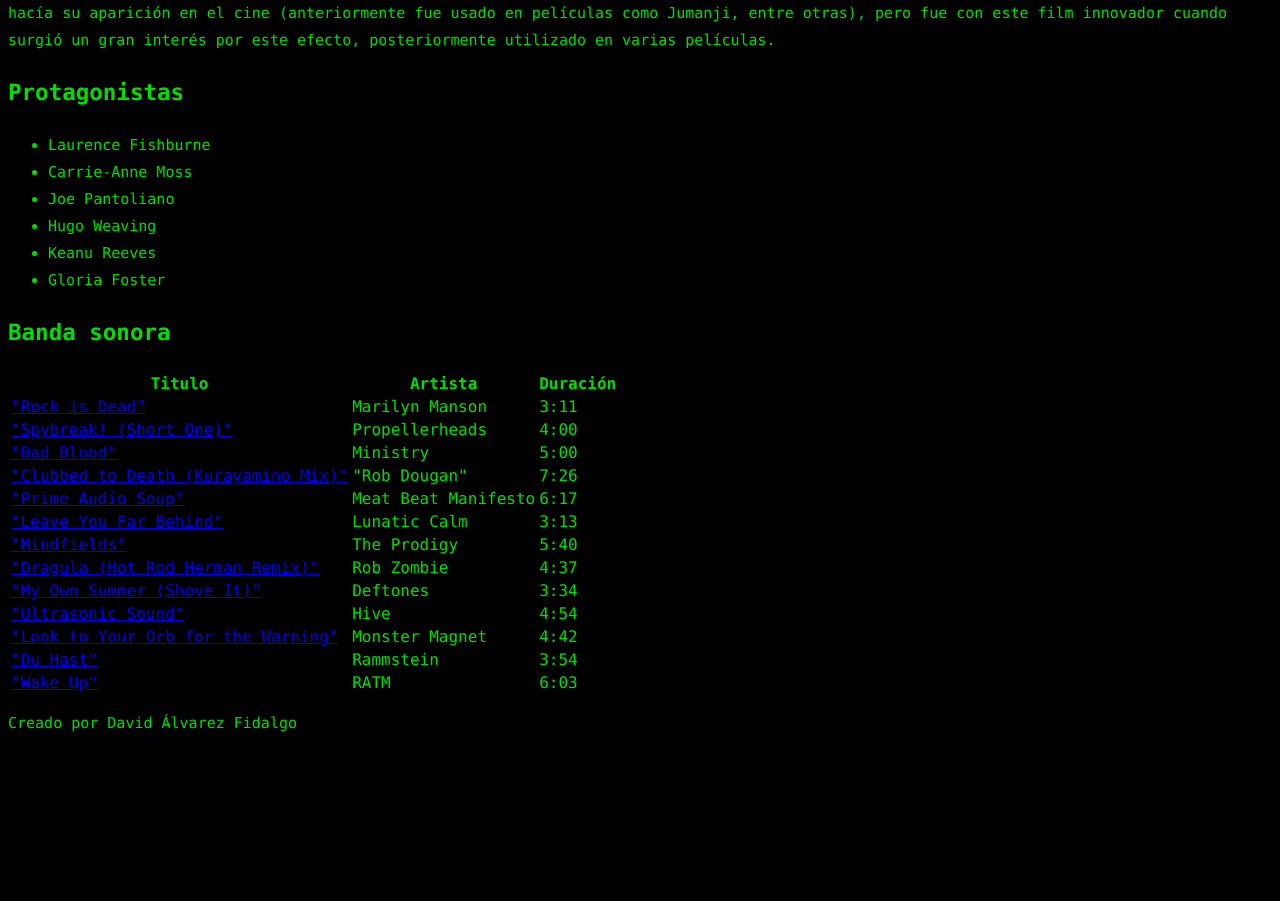
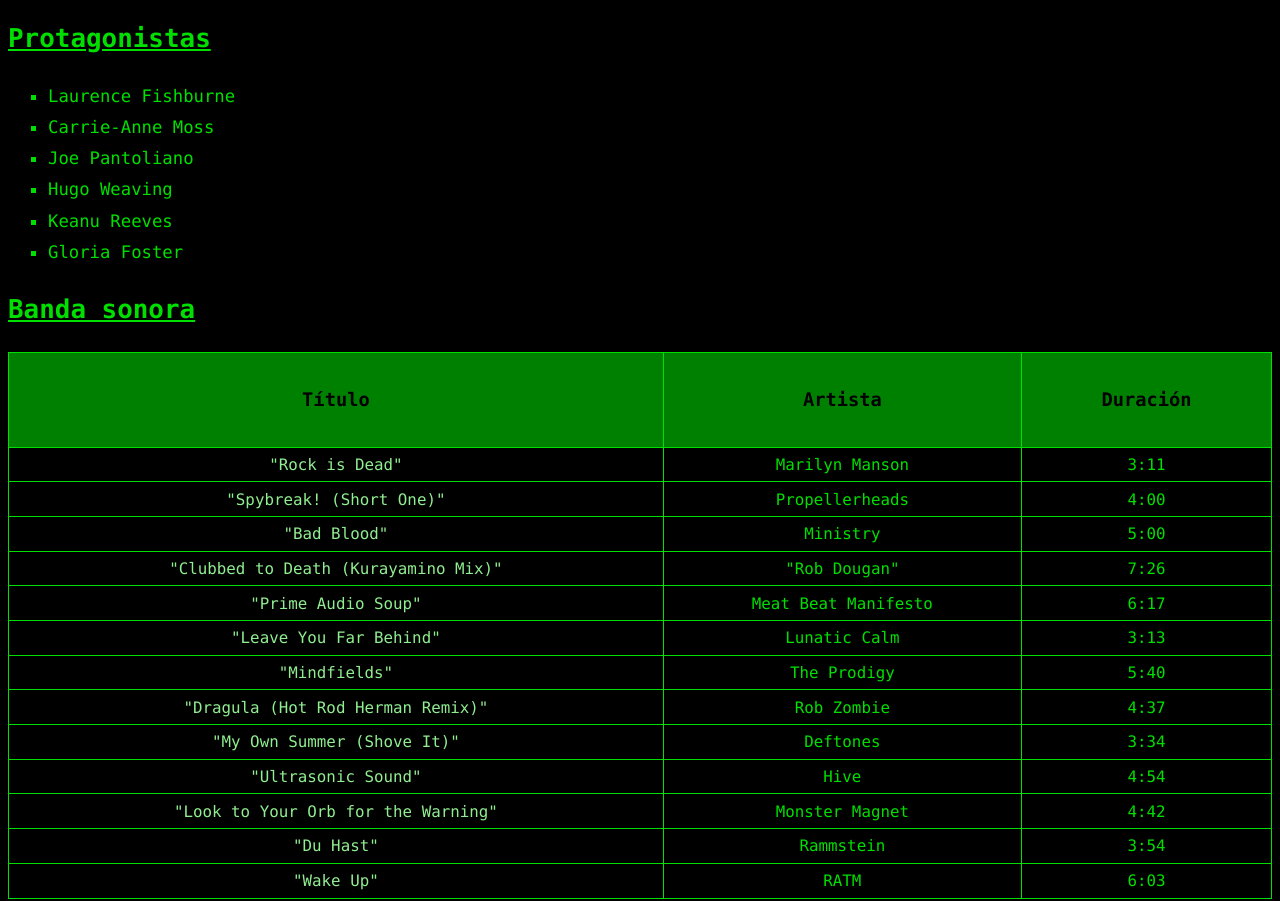
Before and after one commit to UO270571/sew, a plain HTML site: page docs/index.html in a window 1280 px wide. Shown: the part 609-1510 px from the top of the page. Before the commit the page ends 1361 px from the top, so only its background shows below. Drawn offline with Linux system fonts and the light colour scheme.

Commit message:
Terminadas 2 primeras partes de la práctica

```diff
--- a/docs/estilo.css
+++ b/docs/estilo.css
@@ -1,14 +1,71 @@
 body {
-	font: 400 15px Lucida Console,monospace;
+	font: 400 0.9em "Lucida Console",monospace;
 	background-color:#000000;
 	color: #01DF01;
 	line-height: 1.8;
   }
+
 h1 {
-	font: 400 50px Times New Roman, serif;
+	font: 400 3.5em "Times New Roman", serif;
 	background-color:#000000;
 	color: #01DF01;
 	text-transform: uppercase;
-	padding: 75px 25px;
+	margin-top: 0.2em;
+	padding: 1.2em 0.7em;
 	text-align: center;
+	border: solid;
   }
+
+h2 {
+	font: bold 1.8em "Lucida Console",monospace;
+	text-decoration: underline;
+	background-color:#000000;
+	color: #01DF01;
+	line-height: 1.6;
+}
+
+ul {
+	font: 400 1.2em "Lucida Console",monospace;
+	list-style-type: square;
+	line-height: 1.8;
+}
+
+table {
+	margin-bottom: 2.5em;
+	width: 100%;
+	border-collapse: collapse;
+}
+
+table, th, td {
+	border: 0.1em solid;
+}
+
+th {
+	font:bold 1.3em "Lucida Console",monospace;
+	background-color: green;
+	color: #000000;
+	border-color: #01DF01;
+	height: 3em;
+	padding: 1em;
+}
+
+td {
+	font: 400 1.1em "Lucida Console",monospace;
+	height: 2em;
+	text-align: center;
+}
+
+a:link, a:visited {
+	text-decoration: none;
+	color: lightgreen;
+	background-color: #000000;
+}
+
+a:hover, a:active {
+	text-decoration: underline;
+}
+
+footer {
+	font: 400 0.87em "Lucida Console",monospace;
+	text-align: right;
+}
--- a/docs/index.html
+++ b/docs/index.html
@@ -1,6 +1,6 @@
-<!DOCTYPE HTML/>
+<!DOCTYPE HTML>
 
-<html lang="es"/>
+<html lang="es">
 <head>
     <!-- Datos que describen el documento -->
     <link rel="stylesheet" type="text/css" href="estilo.css" />
@@ -52,7 +52,7 @@
 			<table>
 				<thead>
 					<tr>
-						<th>Titulo</th>
+						<th>Título</th>
 						<th>Artista</th>
 						<th>Duración</th>
 					</tr>
```
Also changed, not shown: docs/practica1/protagonistas.html (added, +29 -0 lines).
